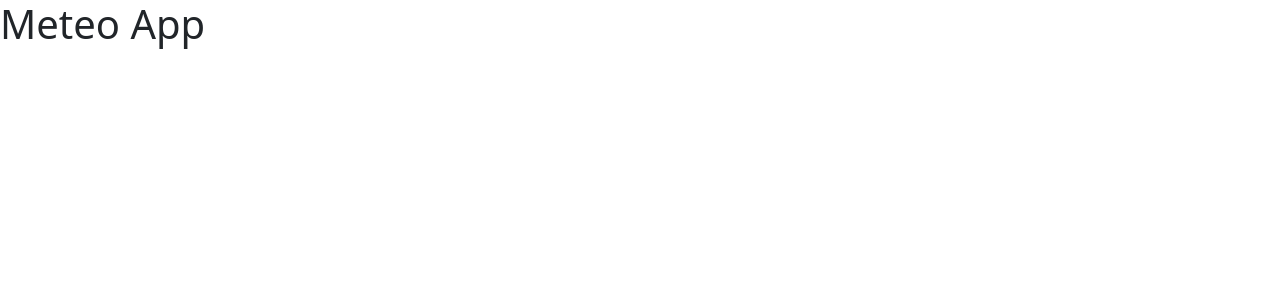
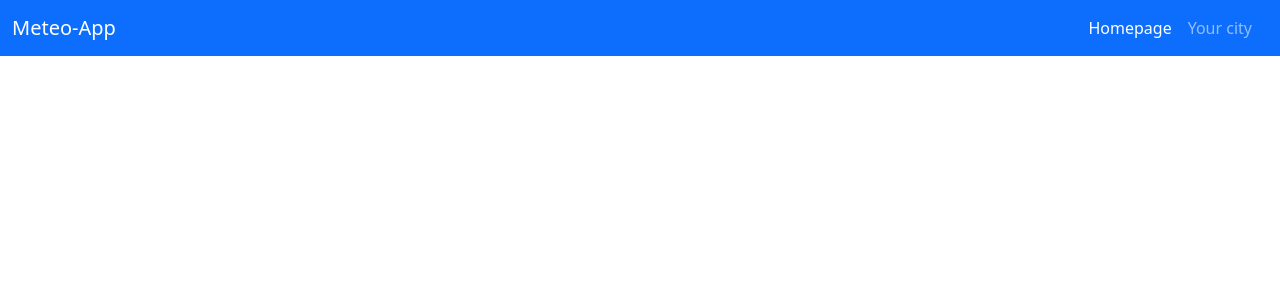
Before and after one commit to GiorgiaFormicola/U3-W2-D5, a React (Vite) app in the folder meteo-app/: page / in a window 1280 px wide. Shown: the top 300 px of the page. Built offline with nearby package versions, Linux system fonts and the light colour scheme.

Commit message:
Main component setted + navbar main style done

```diff
--- a/meteo-app/src/App.jsx
+++ b/meteo-app/src/App.jsx
@@ -1,9 +1,20 @@
 import "bootstrap/dist/css/bootstrap.min.css";
+import { BrowserRouter, Routes, Route } from "react-router-dom";
+import MeteoNavbar from "./components/MeteoNavbar";
 
 function App() {
   return (
     <>
-      <h1>Meteo App</h1>
+      <BrowserRouter>
+        <MeteoNavbar />
+        {/* <MeteoWelcome /> */}
+        {/* <Routes>
+          <Route path="/" element={<MeteoHome />} />
+          <Route path="/details/:city" element={<MeteoDetails />} />
+          <Route path="*" element={<MeteoNotFound />} />
+        </Routes>
+        <MeteoFooter /> */}
+      </BrowserRouter>
     </>
   );
 }
--- /dev/null
+++ b/meteo-app/src/components/MeteoNavbar.jsx
@@ -0,0 +1,30 @@
+import Container from "react-bootstrap/Container";
+import Nav from "react-bootstrap/Nav";
+import Navbar from "react-bootstrap/Navbar";
+import { Link, useLocation } from "react-router-dom";
+
+const MeteoNavbar = function () {
+  const location = useLocation();
+  return (
+    <Navbar collapseOnSelect expand="lg" bg="primary" data-bs-theme="dark">
+      <Container fluid>
+        <Link to="/" className="navbar-brand">
+          Meteo-App
+        </Link>
+        <Navbar.Toggle aria-controls="responsive-navbar-nav" />
+        <Navbar.Collapse id="responsive-navbar-nav">
+          <Nav className="ms-auto me-2">
+            <Link to="/" className={location.pathname === "/" ? "nav-link active" : "nav-link"}>
+              Homepage
+            </Link>
+            <Link to="/your-city" className={location.pathname === "/your-city" ? "nav-link active" : "nav-link"}>
+              Your city
+            </Link>
+          </Nav>
+        </Navbar.Collapse>
+      </Container>
+    </Navbar>
+  );
+};
+
+export default MeteoNavbar;
```
Also changed, not shown: meteo-app/src/components/MeteoDetails.jsx (added), meteo-app/src/components/MeteoFooter.jsx (added), meteo-app/src/components/MeteoHome.jsx (added), meteo-app/src/components/MeteoNotFound.jsx (added).
